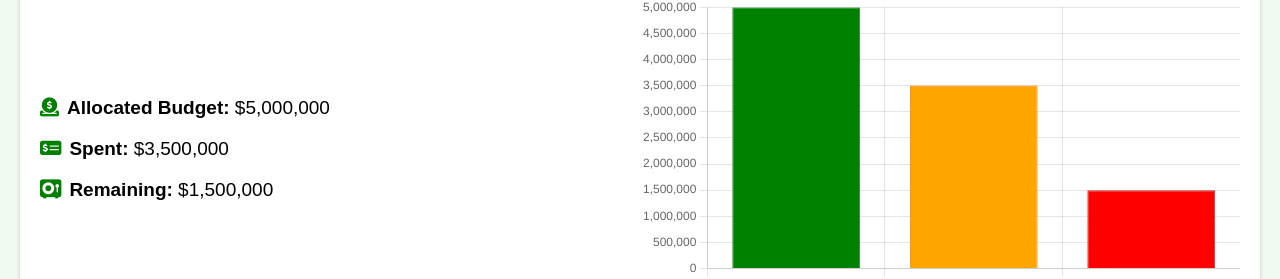
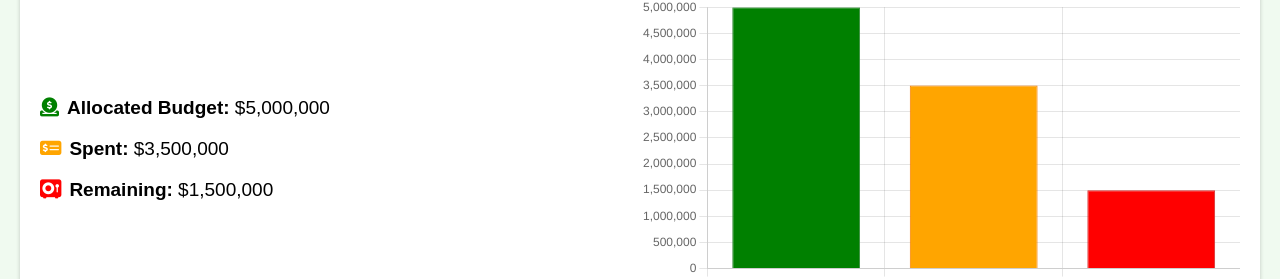
Before and after one commit to UceeCode/construction-dashboard, a React (Create React App) app: page / in a window 1280 px wide. Shown: the part 615-894 px from the top of the page. Built offline with nearby package versions, Linux system fonts and the light colour scheme; a web font is replaced by a local one.

Commit message:
fix bugs

```diff
--- a/src/components/Main.css
+++ b/src/components/Main.css
@@ -142,6 +142,14 @@
     color: green;
 }
 
+.budget-info p .fa-money-check-dollar{
+    color: orange;
+}
+
+.budget-info p .fa-vault{
+    color: red;
+}
+
 .budget-info {
     flex: 1;
 }
--- a/src/components/Main.js
+++ b/src/components/Main.js
@@ -84,7 +84,6 @@ const Main = () => {
                 </div>
             </div>
 
-            {/* <ResourceManagement /> */}
         </div>
     );
 };
```
